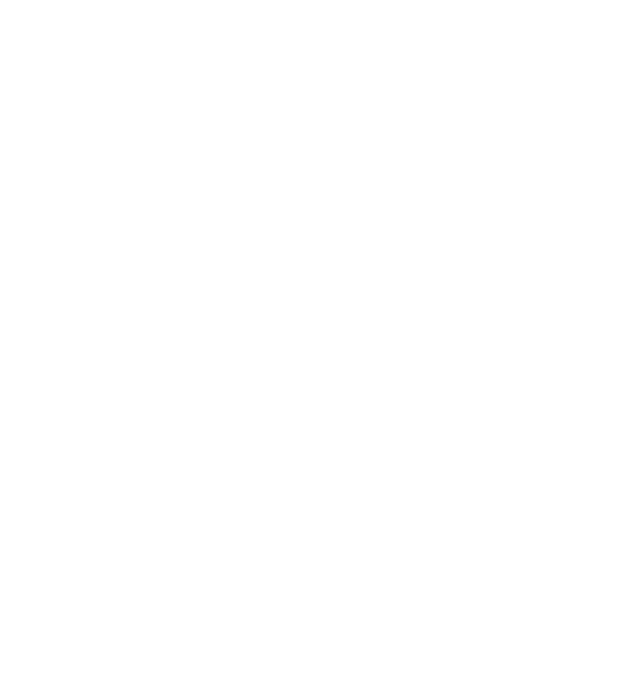
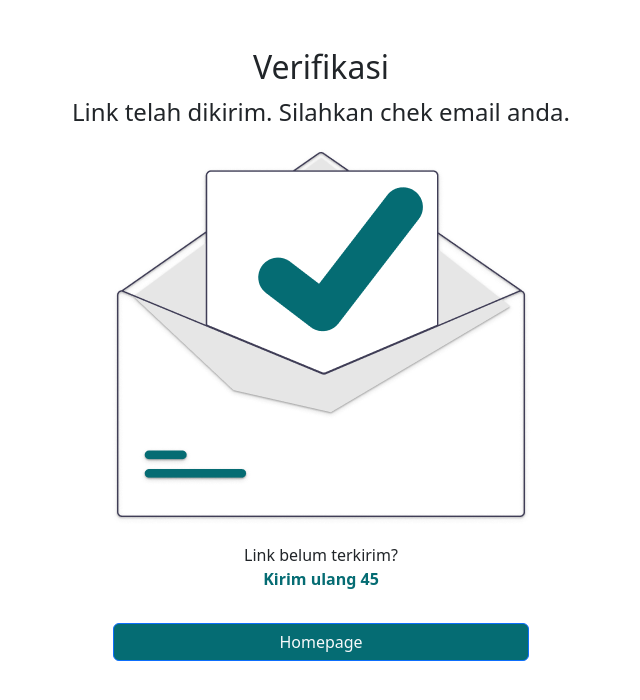
Before and after one commit to synrgy-final-project-team-a/frontend-fsw, a React (Create React App) app: page /verif-email-sukses in a window 1280 px wide. Before the commit this address had no page. Shown: the top 700 px of the page, without its empty margins (319-959 px from the left). Built offline with nearby package versions, Linux system fonts and the light colour scheme.

Commit message:
add verif email sukses

```diff
--- a/src/assets/scss/mystylesheet.scss
+++ b/src/assets/scss/mystylesheet.scss
@@ -27,3 +27,6 @@
     height: 500px;
     margin-right: 100px;
 }
+.text{
+    font-size: 16px;
+}
--- a/src/pages/pencari/forgetPassword.jsx
+++ b/src/pages/pencari/forgetPassword.jsx
@@ -73,7 +73,7 @@
                   className="background-color-primary button-hover"
                 >
                   <Link
-                    to="/"
+                    to="/verif-email-sukses"
                     className="text-light"
                     style={{ textDecoration: "none" }}
                   >
--- /dev/null
+++ b/src/pages/pencari/successResetPass.jsx
@@ -0,0 +1,45 @@
+import React from "react";
+import { useState } from "react";
+import { useEffect } from "react";
+import { Button, Container } from "react-bootstrap";
+import { Link } from "react-router-dom";
+import "../../assets/scss/mystylesheet.scss";
+
+export default function SuccessResetPass() {
+  const [seconds, setSeconds] = useState(50);
+
+  useEffect(() => {
+    const interval = setInterval(() => {
+      setSeconds((seconds) => seconds - 1);
+    }, 1000);
+    return () => clearInterval(interval);
+  }, []);
+  return (
+    <Container className="mt-5 text-center">
+      <h1 className="text-center text-title">Verifikasi</h1>
+      <p className="text-center text-subtitle">
+        Link telah dikirim. Silahkan chek email anda.
+      </p>
+      <img src="./verif-email.png" alt="..." className="mb-3" />
+      <p className="text-center text m-0">Link belum terkirim?</p>
+      <p>
+        <Link
+          to="/verif-email-sukses"
+          className="text-center text color-primary fw-bold"
+          style={{ textDecoration: "none" }}
+        >
+          Kirim ulang {seconds}
+        </Link>{" "}
+      </p>
+      <Button
+        type="button"
+        style={{ width: "26rem" }}
+        className="background-color-primary button-hover mt-3"
+      >
+        <Link to="/" className="text-light" style={{ textDecoration: "none" }}>
+          Homepage
+        </Link>{" "}
+      </Button>
+    </Container>
+  );
+}
--- a/src/routes/pencari.js
+++ b/src/routes/pencari.js
@@ -4,6 +4,7 @@
 import Login from "../pages/pencari/login"
 import Register from "../pages/pencari/register"
 import ForgetPass from "../pages/pencari/forgetPassword"
+import VerifEmailSukses from "../pages/pencari/successResetPass"
 
 const PencariRoutes = [
 	{
@@ -36,6 +37,10 @@
 	{
 		path: "/verif-email",
 		element: <ForgetPass />,
+	},
+	{
+		path: "/verif-email-sukses",
+		element: <VerifEmailSukses />
 	}
 ]
 
```
Also changed, not shown: public/verif-email.png (added).
